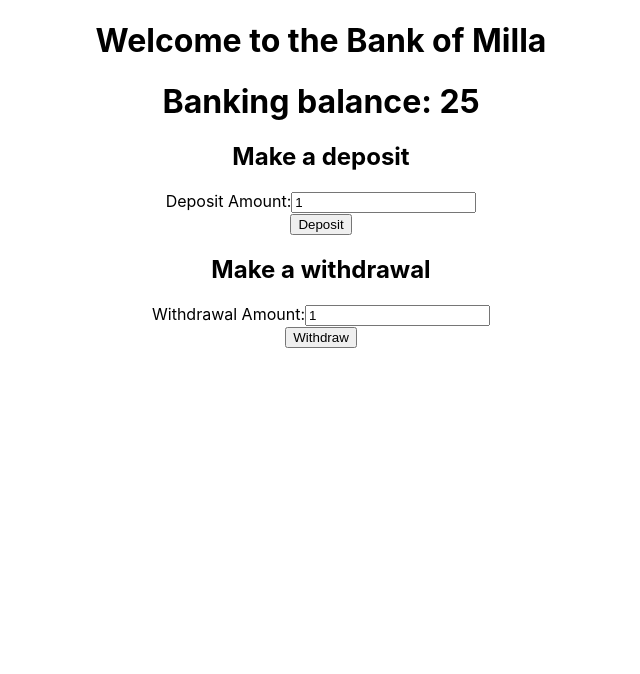
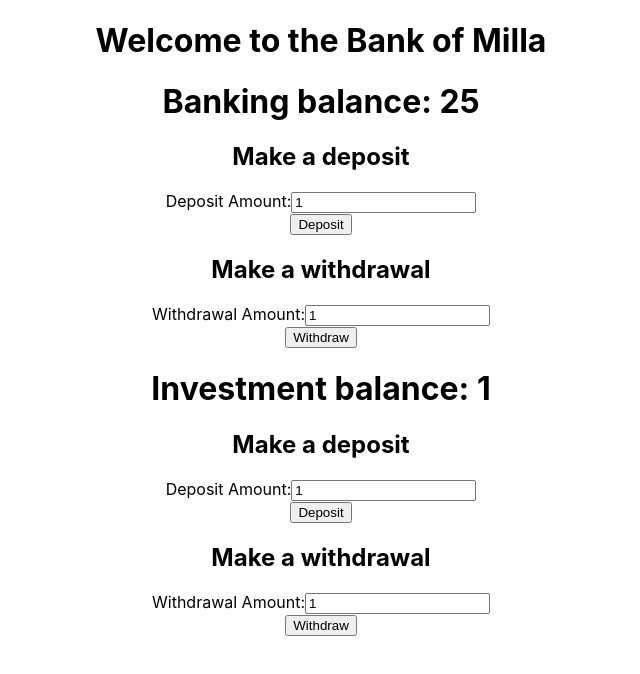
Before and after one commit to DigitalCraftsStudents/redux-intro-2021-02-25, a React (Create React App) app: page / in a window 1280 px wide. Shown: the top 674 px of the page, without its empty margins (319-959 px from the left). Built offline with nearby package versions, Linux system fonts and the light colour scheme.

Commit message:
showing redux state for investment amount

```diff
--- a/src/App.js
+++ b/src/App.js
@@ -2,11 +2,14 @@ import './App.css';
 // import Banking from './components/Banking';
 import Banking from './containers/BankingContainer';
 import Transactions from './containers/TransactionsContainer';
+// import Investment from './components/Investment';
+import Investment from './containers/InvestmentContainer';
 function App() {
   return (
     <div className="App">
       <h1>Welcome to the Bank of Milla</h1>
       <Banking />
+      <Investment />
       <Transactions />
     </div>
   );
--- a/src/components/Investment.jsx
+++ b/src/components/Investment.jsx
@@ -0,0 +1,51 @@
+import React, { useState } from 'react';
+
+function Investment(props) {
+    const [depositAmount, setDepositAmount] = useState(1);
+    const [withdrawalAmount, setWithdrawalAmount] = useState(1);
+    return (
+        <div>
+            <h1>Investment balance: {props.investment}</h1>
+            <section>
+                <h2>Make a deposit</h2>
+                <form>
+                    <label>
+                        Deposit Amount:
+                        <input
+                            type="number"
+                            min="1"
+                            value={depositAmount}
+                            onChange={(e) => {
+                                setDepositAmount(parseFloat(e.target.value));
+                            }}
+                        />
+                        <br />
+                        <input type="submit" value="Deposit" />
+                    </label>
+
+                </form>
+            </section>
+            <section>
+                <h2>Make a withdrawal</h2>
+                <form>
+                    <label>
+                        Withdrawal Amount:
+                        <input
+                            type="number"
+                            min="1"
+                            value={withdrawalAmount}
+                            onChange={(e) => {
+                                setWithdrawalAmount(parseFloat(e.target.value));
+                            }}
+                        />
+                        <br />
+                        <input type="submit" value="Withdraw" />
+                    </label>
+                </form>
+            </section>
+
+        </div>
+    )
+}
+
+export default Investment
--- /dev/null
+++ b/src/containers/InvestmentContainer.jsx
@@ -0,0 +1,20 @@
+/*
+- import the dumb version
+- import the connect() function from react-redux
+- define the connections as:
+    - mapStateToProps()
+    - mapDispatchToProps()
+- wrap the dumb version with connections to redux to create a smart version
+- export the smart version
+*/
+import Investment from '../components/Investment';
+import { connect } from 'react-redux';
+
+const mapStateToProps = (state) => {
+    return {
+        // react props : redux state
+        investment: state.investment.amount
+    }
+};
+
+export default connect(mapStateToProps)(Investment);
--- a/src/reducers.js
+++ b/src/reducers.js
@@ -13,7 +13,7 @@ const defaultState = {
       amount: 25
     },
     investment: {
-      amount: 100
+      amount: 1
     },
     transactions: {
       transactions: []
```
Also changed, not shown: 1 other file (tests, documents, lock files or other folders).
